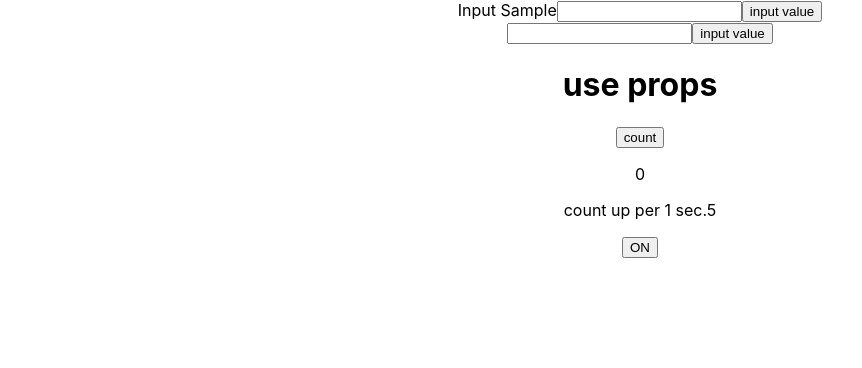
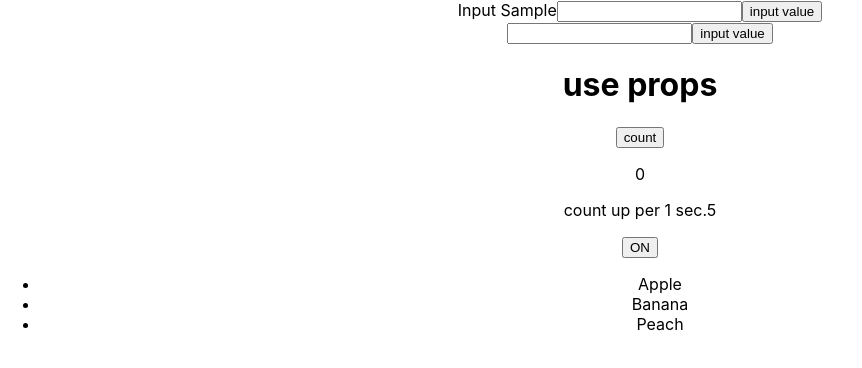
Before and after one commit to nagi4074/react-tuto1, a React (Create React App) app: page / in a window 1280 px wide. Shown: the top 368 px of the page, without its empty margins (0-862 px from the left). Built offline with nearby package versions, Linux system fonts and the light colour scheme.

Commit message:
リストについて

```diff
--- a/src/App.js
+++ b/src/App.js
@@ -6,6 +6,7 @@ import PropsSample from './components/PropsSample';
 import StateSample from './components/StateSample';
 import LifeCycle from './components/LifeCycle';
 import EventSample from './components/EventSample';
+import ListSample from './components/ListSample';
 
 function App() {
   return (
@@ -16,6 +17,7 @@ function App() {
       <StateSample />
       <LifeCycle />
       <EventSample />
+      <ListSample />
     </div>
   );
 }
--- /dev/null
+++ b/src/components/ListSample.js
@@ -0,0 +1,23 @@
+/**
+ * Reactでは配列の中身を一覧表示させる時に、mapメソッドを用いる
+ * →{}内に記述↓配列の要素が並べて表示される
+ * →mapメソッドが、戻り値として新しい配列を返す
+ *
+ * また、{}内の配列を一覧表示するときには、key属性が必須
+ * （配列の要素が動的に変更された時に、変更前の配列の要素との対応関係をReact側が認識するため）
+ */
+
+import React from 'react';
+
+class ListSample extends React.Component {
+    render() {
+        const fruits = ["Apple", "Banana", "Peach"];
+        return (
+            <ul>
+                {fruits.map((fruit, i) => <li key={i}>{fruit}</li>)}
+            </ul>
+        )
+    }
+}
+
+export default ListSample
```
